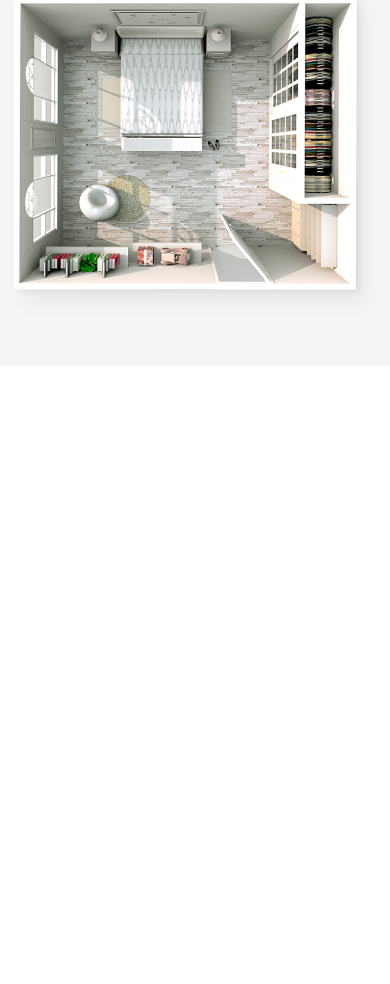
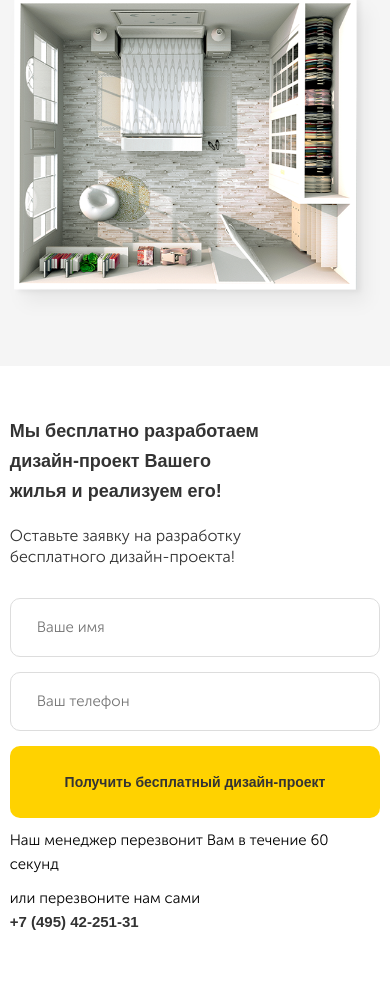
Before and after one commit to valianteamir/repair, a plain HTML site: page src/index.html in a window 390 px wide. Shown: the part 450-1434 px from the top of the page. Before the commit the page ends 844 px from the top, so only its background shows below. Drawn offline with Linux system fonts and the light colour scheme.

Commit message:
Responsive section offer made

```diff
--- a/src/index.html
+++ b/src/index.html
@@ -82,6 +82,48 @@
         </div>
         <!-- /.container -->
       </section>
+      <section class="offer">
+        <div class="container">
+          <div class="offer-block">
+            <h2 class="offer__title">
+              Мы бесплатно разработаем дизайн-проект Вашего жилья и реализуем
+              его!
+            </h2>
+            <span class="offer__subtitle">
+              Оставьте заявку на разработку бесплатного дизайн-проекта!
+            </span>
+            <form action="#" class="offer-form form">
+              <input
+                type="text"
+                class="offer-form__input input"
+                placeholder="Ваше имя"
+              />
+              <input
+                type="tel"
+                class="offer-form__input input"
+                placeholder="Ваш телефон"
+              />
+              <button class="offer-form__btn button">
+                Получить бесплатный дизайн-проект
+              </button>
+            </form>
+            <div class="offer__label">
+              <p class="offer__call">
+                Наш менеджер перезвонит Вам в течение 60 секунд
+              </p>
+              <div class="offer__manage">
+                <span>или перезвоните нам сами</span>
+                <a href="tel:+7(495)4225131" class="offer__tel"
+                  >+7 (495) 42-251-31</a
+                >
+              </div>
+            </div>
+            <!-- /.offer__label -->
+          </div>
+          <!-- /.offer__block -->
+        </div>
+        <!-- /.container -->
+      </section>
     </main>
   </body>
 </html>
--- a/src/sass/_interface.sass
+++ b/src/sass/_interface.sass
@@ -24,12 +24,21 @@ img
 		img
 			width: 91px
 .button
-	border-radius: 5px
+	border-radius: 10px
 	background-color: $main-color
 	font-size: 13px
 	font-weight: 700
 	color: $text-color
+	&:hover
+		background-color: lighten($main-color, 15%)
 =title($fz, $lh)
 	font-size: $fz
 	line-height: $lh
 	color: $text-color
+.input
+	padding: 20px 26px
+	border: 1px solid #dddddd
+	border-radius: 10px
+	font-size: 15px
+	color: #999999
+	+reg
--- a/src/sass/blocks/_hero.sass
+++ b/src/sass/blocks/_hero.sass
@@ -48,13 +48,14 @@
 		&-image
 			margin-right: 0
 		&-text
-			padding-right: 10px
+			padding-right: 0
 			&__title
 				margin-top: 0
 @media (max-width: 768px)
 	.hero
 		&-text
 			&__title
+				font-size: 30px
 				margin-bottom: 15px
 			&__subtitle
 				margin-bottom: 30px
--- /dev/null
+++ b/src/sass/blocks/_offer.sass
@@ -0,0 +1,115 @@
+.offer
+	position: relative
+	padding: 90px 0
+	background: url(../img/offer/offer-bg.jpg) no-repeat
+	background-position: center right
+	background-size: contain
+	&:before
+		position: absolute
+		top: 0
+		left: 0
+		content: ''
+		width: 50%
+		height: 100%
+		background-color: #ffffff
+	&-block
+		position: relative
+		width: 50%
+		padding-right: 90px
+	&__title
+		margin-bottom: 24px
+		max-width: 345px
+		+title(24px, 35px)
+		+bold
+	&__subtitle
+		display: inline-block
+		margin-bottom: 30px
+		max-width: 232px
+		font-size: 16px
+		line-height: 1.3
+		color: $text-color
+	&-form
+		margin-bottom: 30px
+		&__input
+			width: 240px
+			margin-bottom: 30px
+		&__input:first-child
+			margin-right: 10px
+		&__btn
+			width: 100%
+			padding: 27px
+			font-size: 16px
+			line-height: 18px
+			+bold
+	&__label
+		display: flex
+		justify-content: space-between
+		align-items: center
+	&__call
+		flex-basis: 46%
+		font-size: 15px
+		line-height: 24px
+	&__manage
+		span
+			display: block
+			font-size: 15px
+			line-height: 24px
+	&__tel
+		font-size: 15px
+		line-height: 24px
+		color: $text-color
+		+bold
+@media (max-width: 1200px)
+	.offer
+		background-size: cover
+		&-form
+			&__input
+				width: 100%
+				margin-bottom: 15px
+			&__btn
+				font-size: 14px
+		&__call
+			flex-basis: 40%
+		&__manage
+			flex-basis: 45%
+@media (max-width: 768px)
+	.offer
+		background: #ffffff
+		&-form
+			margin-bottom: 10px
+		&__title
+			max-width: 70%
+			font-size: 22px
+			line-height: 30px
+		&__subtitle
+			max-width: 80%
+		&-block
+			width: 100%
+			padding-right: 0
+		&__call
+			flex-basis: 70%
+		&__manage
+			flex-basis: 30%
+@media (max-width: 576px)
+	.offer
+		&__title
+			max-width: 320px
+		&__call
+			flex-basis: 225px
+		&__manage
+			flex-basis: 40%
+@media (max-width: 480px)
+	.offer
+		padding: 50px 0
+		&__title
+			margin-bottom: 20px
+			max-width: 250px
+			font-size: 18px
+		&__label
+			flex-direction: column
+			align-items: start
+		&__call
+			margin-bottom: 10px
+			flex-basis: 60%
+		&__manage
+			flex-basis: 60%
--- a/src/sass/style.sass
+++ b/src/sass/style.sass
@@ -3,3 +3,4 @@
 @import 'interface'
 @import 'blocks/navbar'
 @import 'blocks/hero'
+@import 'blocks/offer'
```
Also changed, not shown: src/css/style.css, src/img/offer/offer-bg.jpg (added).
